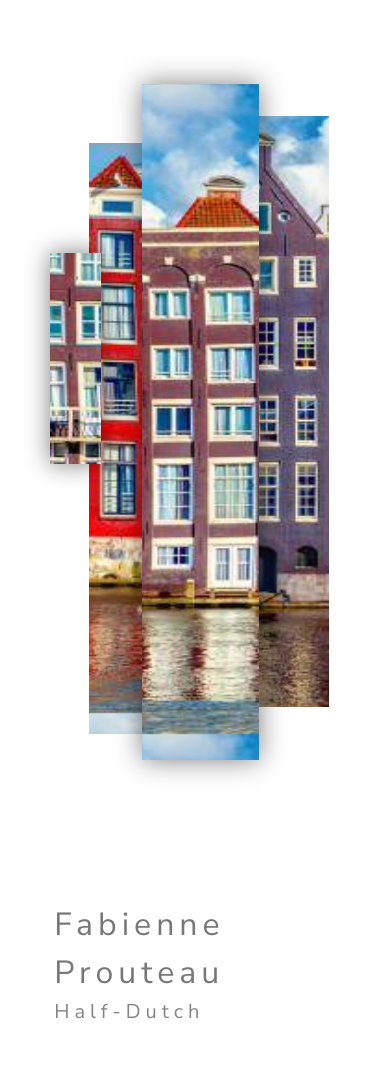
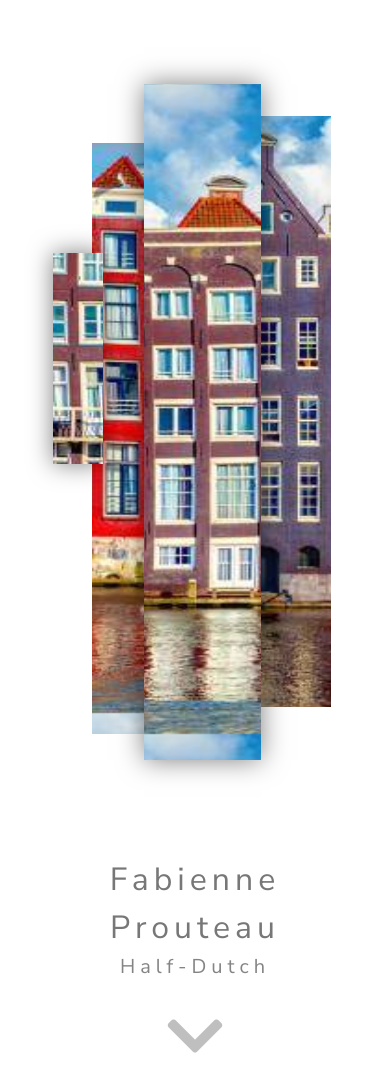
Before and after one commit to FaabLondon/FaabLondon.github.io, a website: page index.html in a window 390 px wide. Shown: the top 1075 px of the page. Drawn offline with nearby package versions, Linux system fonts and the light colour scheme.

Commit message:
Improved responsiveness homepage

```diff
--- a/css/main.css
+++ b/css/main.css
@@ -46,9 +46,9 @@ h2 {
     display: inline;
 }
 
-h1 {
+/* h1 {
     margin-top: 45px;
-}
+} */
 
 a.chevron {
   margin: 0 auto;
@@ -96,16 +96,14 @@ div.parallax::after {
 /******************************* Homepage *************************************/
 
 div#homePage.columns.is-multiline{
-  margin-top: 10vh;
-  margin-left: 5vh;
+  margin: 0 2vw;
 }
 
 div#home {
   height: 90vh;
   width: 77vw;
   position: relative;
-  /* left: 2vw;
-  top: 8vh; */
+  margin-top: 10vh;
 }
 
 /* TRANSITION */
@@ -477,7 +475,7 @@ ul.posts li {
 
 /******************** Media queries for responsiveness ************************/
 
-@media only screen  and (max-width: 979px) { /* Tablet */
+@media only screen  and (max-width: 1023px) { /* Tablet and mobile*/
 
   /* Turn off parallax scrolling for all tablets and phones.
   Increase/decrease the pixels if needed */
@@ -485,43 +483,13 @@ ul.posts li {
       background-attachment: scroll;
   }
 
-  /* decrease font-size */
-  /* h2 {
-      font-size: 1rem;
+  /* Homepage*/
+  div#homePage.columns.is-multiline{
+    margin: 0 2vw;
   }
 
-  h1 {
-      font-size: 1.5rem;
-  }
-
-  p.ShortDescription {
-      font-size: 0.6em;
-  }
-
-  li{
-    font-size: 0.5em;
-  }
-
-  a.navLink {
-    font-size: 0.6em;
-  }
-
-  footer {
-      font-size: .4em;
-  }
-
-  ul.posts {
-      font-size: 0.75em;
-  } */
-}
-
-/* Media queries - Responsive timeline on screens less than 500px wide */
-
-@media screen and (max-width: 500px) { /* Mobile */
-  /* Turn off parallax scrolling for all tablets and phones.
-  Increase/decrease the pixels if needed */
-  body::after {
-    background-attachment: scroll;
+  div#home {
+    margin: 10vh auto 0;
   }
 
   /* decrease height div picture */
@@ -538,6 +506,9 @@ ul.posts li {
     height: 37.5vh;
   } */
 
+}
+
+@media only screen  and (max-width: 768px) { /* mobile*/
 
 /* Place the timelime to the left on Mobile*/
   div.timeline::after {
--- a/index.html
+++ b/index.html
@@ -36,16 +36,16 @@
     <div>
       <!-- removed page and parallax from class -->
       <!-- Added destructured picture instead -->
-      <div id="homePage" class="columns is-multiline">
+      <div id="homePage" class="columns is-multiline  is-mobile">
         <div id="home" class="page column is-four-fifths">
           <div id="d1" class="destructuredPic"></div>
           <div id="d2" class="destructuredPic"></div>
           <div id="d3" class="destructuredPic"></div>
           <div id="d4" class="destructuredPic"></div>
         </div>
-        <div id="content" class="column">
-          <h1 class="is-size-1-desktop is-size-3-touch">Fabienne <br> Prouteau</h1>
-          <h2 class="caption is-size-3-desktop is-size-5-touch"></h2>
+        <div id="content" class="column has-text-centered">
+          <h1 class="is-size-1-desktop is-size-3-touch has-text-centered">Fabienne Prouteau</h1>
+          <h2 class="caption is-size-3-desktop is-size-5-touch has-text-centered"></h2>
         </div>
       </div>
       <a href="#about" class="chevron">
```
